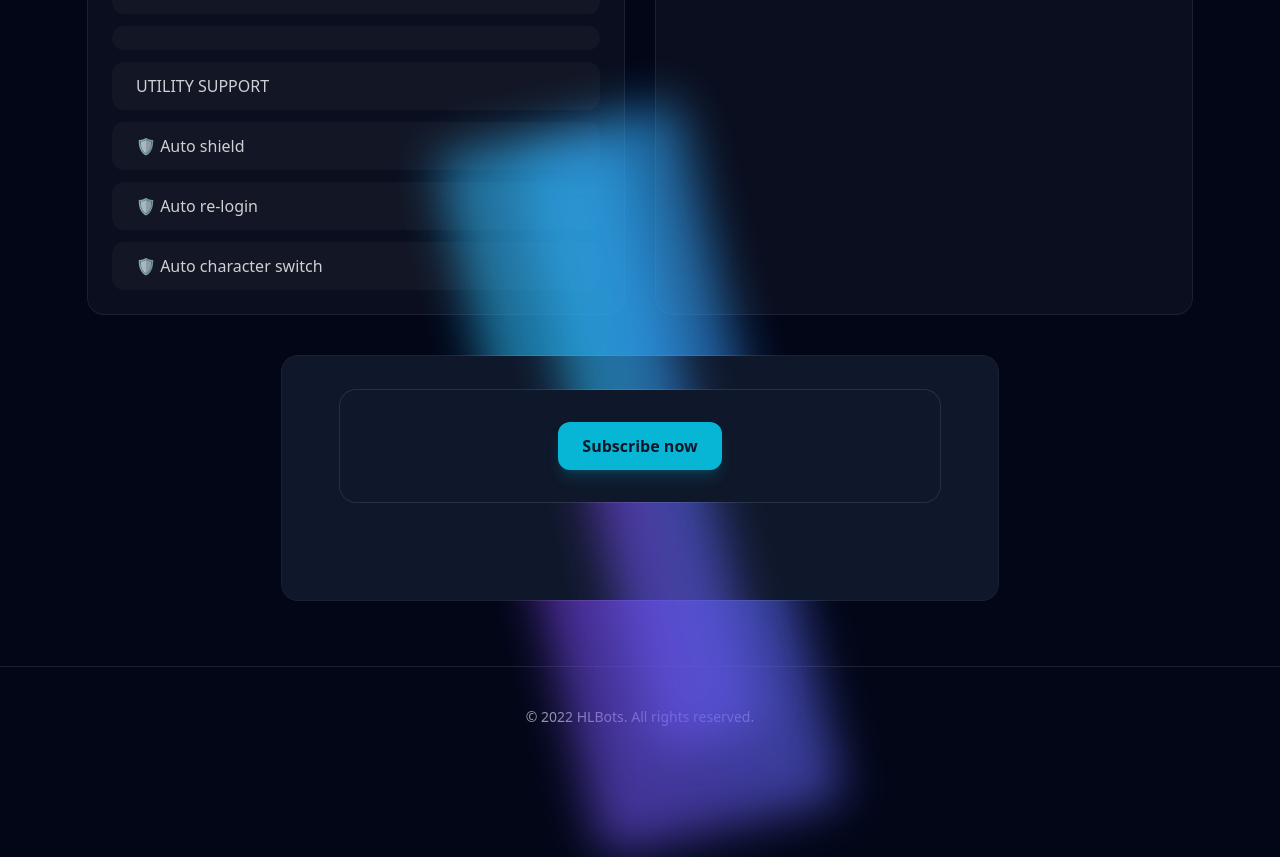
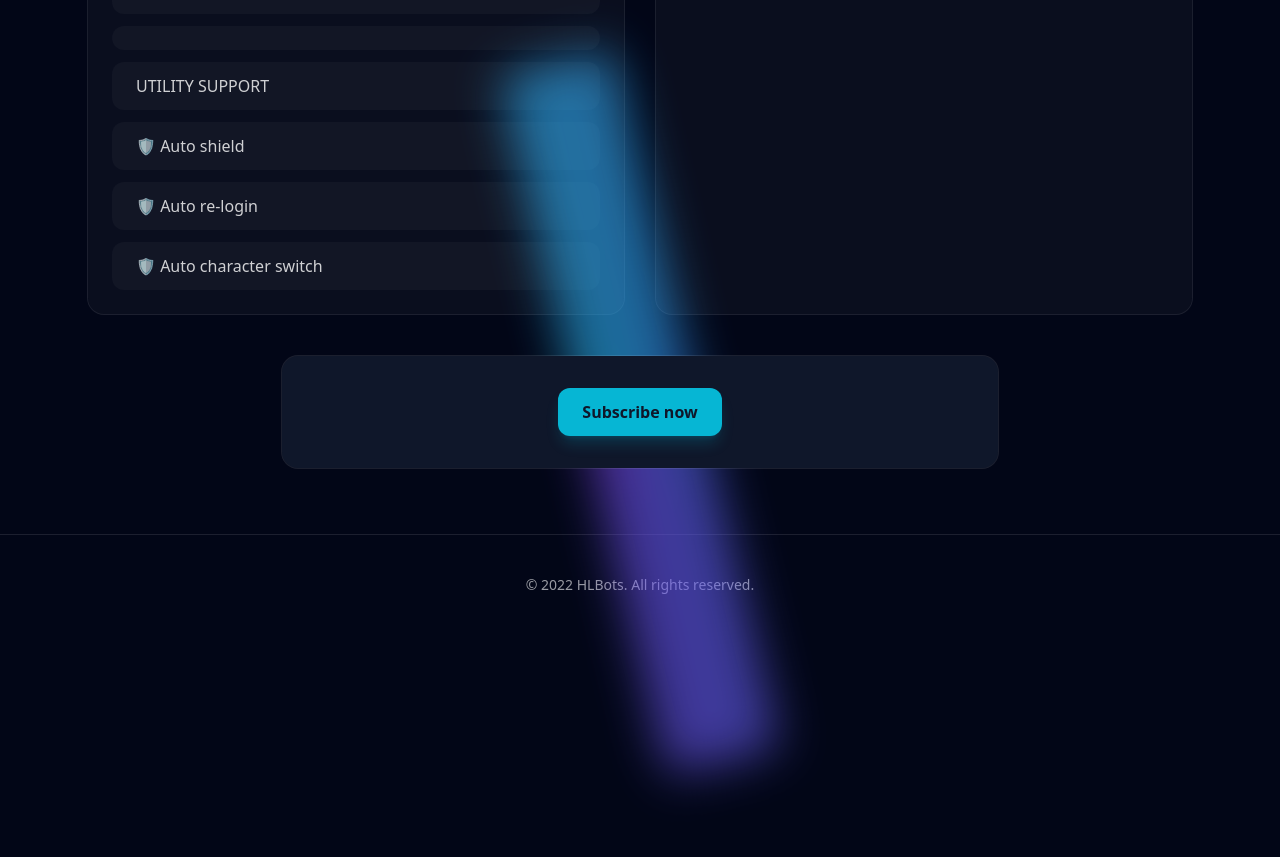
Before and after one commit to TuanVN008/hlbots-next, a Next.js app: page /en/product/rok-mobile in a window 1280 px wide. Shown: the part 2640-3497 px from the top of the page. After the commit the page ends 3416 px from the top, so only its background shows below. Built offline with nearby package versions, Linux system fonts and the light colour scheme.

Commit message:
fix giỏ hàng

```diff
--- a/app/[locale]/product/[slug]/page.tsx
+++ b/app/[locale]/product/[slug]/page.tsx
@@ -472,25 +472,31 @@ export default async function ProductPage({
         </div>
       </section>
 
-      {/* PRICING (CTA only) */}
+      {/* PRICING (CTA dẫn vào shop) */}
       <section className="mx-auto max-w-3xl px-6 pb-16">
         <div className="relative rounded-2xl p-[2px]">
-          {/* viền gradient động */}
           <div className="absolute inset-0 rounded-2xl bg-[conic-gradient(var(--tw-gradient-stops))] from-cyan-400 via-blue-500 to-purple-600 animate-[spin_8s_linear_infinite] opacity-60 blur-xl" />
           <div className="relative rounded-2xl bg-slate-900 ring-1 ring-white/10 p-6 md:p-8">
-            <section className="mx-auto max-w-3xl px-6 pb-16">
-            <div className="relative rounded-2xl p-[2px]">
-              <div className="absolute inset-0 rounded-2xl bg-[conic-gradient(var(--tw-gradient-stops))] from-cyan-400 via-blue-500 to-purple-600 animate-[spin_8s_linear_infinite] opacity-60 blur-xl" />
-              <div className="relative rounded-2xl bg-slate-900 ring-1 ring-white/10 p-6 md:p-8">
-                <ClientCTA
-                  locale={locale}
-                  ctaText={data.ctaText}
-                  shopHref={shopHref}
-                  downloadUrl={data.downloadUrl}
-                />
-                </div>
-              </div>
-            </section>
+            <div className="flex flex-col md:flex-row items-center justify-center gap-4">
+              <Link
+                href={shopHref}
+                className="inline-flex items-center justify-center rounded-xl bg-cyan-500 px-6 py-3 font-semibold text-slate-900 shadow-lg shadow-cyan-500/20 transition hover:bg-cyan-400"
+              >
+                {data.ctaText}
+              </Link>
+
+              {data.downloadUrl && (
+                <a
+                  href={data.downloadUrl}
+                  target="_blank"
+                  rel="noopener noreferrer"
+                  className="inline-flex items-center justify-center rounded-xl bg-purple-500 px-6 py-3 font-semibold text-white shadow-lg shadow-purple-500/20 transition hover:bg-purple-400"
+                  download
+                >
+                  ⬇️ {locale === 'en' ? 'Download Bot' : locale === 'pt-BR' ? 'Baixar Bot' : 'Tải Bot'}
+                </a>
+              )}
+            </div>
           </div>
         </div>
       </section>
```
